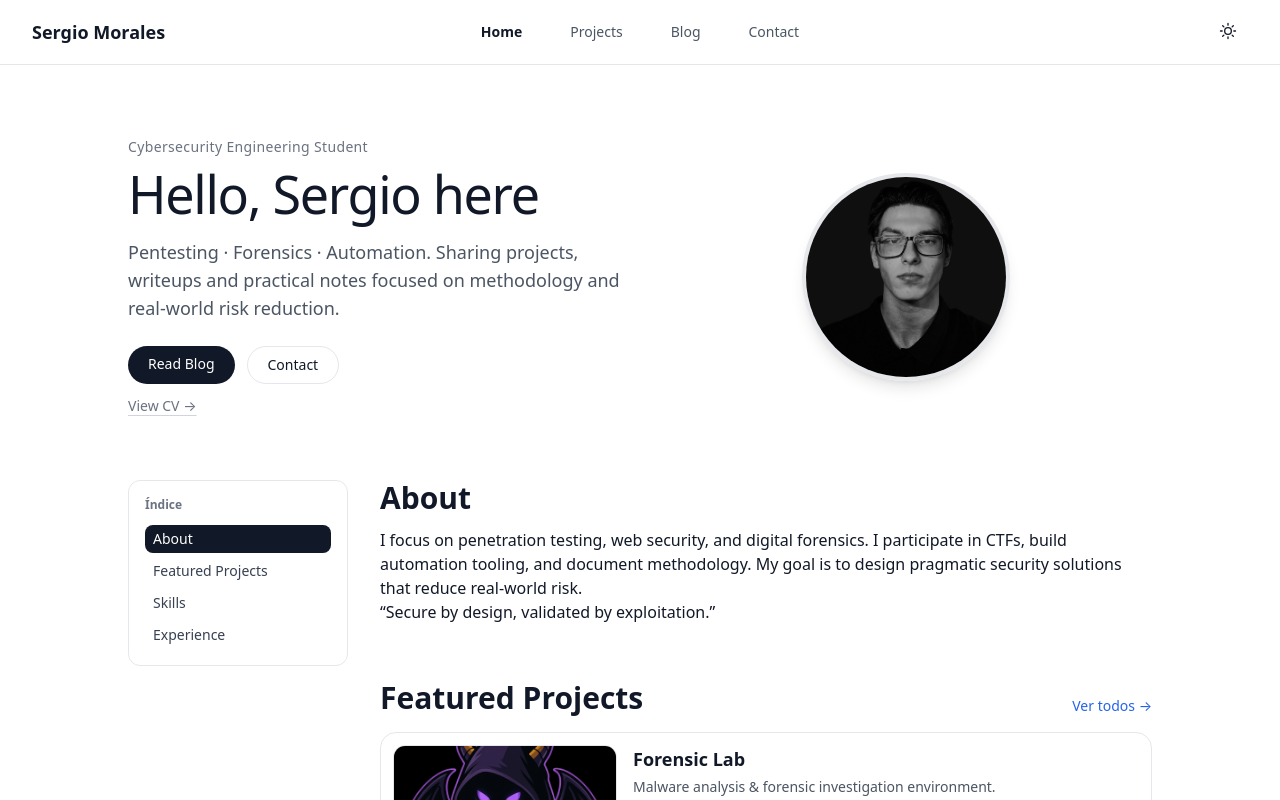
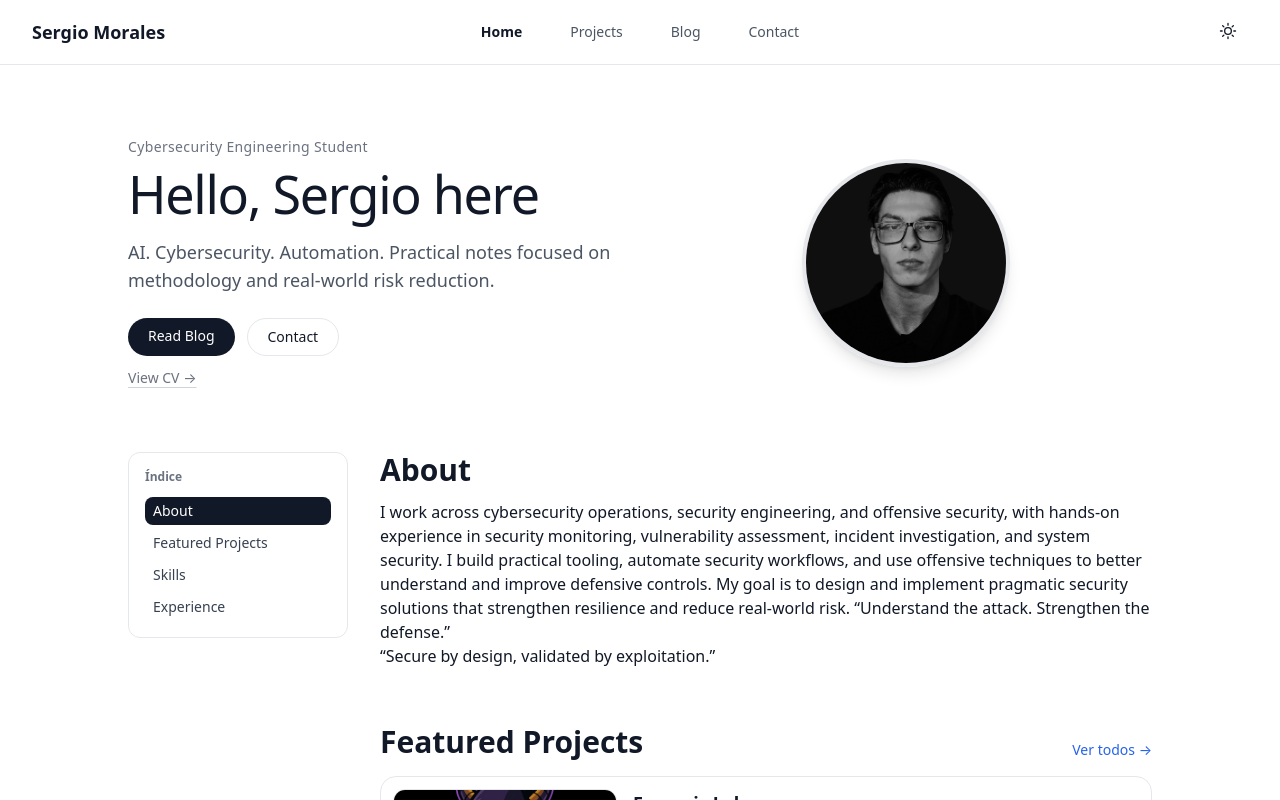
Before and after one commit to sergiomduran/sergiomduran.github.io, a React (Vite) app: page / in a window 1280 px wide. Shown: the top 800 px of the page. Built offline with nearby package versions, Linux system fonts and the light colour scheme.

Commit message:
cambio en about etc

```diff
--- a/src/pages/Home.jsx
+++ b/src/pages/Home.jsx
@@ -121,7 +121,7 @@ export default function Home() {
     </motion.h1>
 
     <motion.p variants={fadeUp(0.1)} className="mt-4 text-lg text-gray-600 dark:text-gray-300 max-w-xl">
-      Pentesting · Forensics · Automation. Sharing projects, writeups and practical notes focused on methodology and real-world risk reduction.
+      AI. Cybersecurity. Automation. Practical notes focused on methodology and real-world risk reduction.
     </motion.p>
 
     <motion.div variants={fadeUp(0.15)} className="mt-6 flex flex-col sm:flex-row gap-3 justify-center lg:justify-start">
@@ -213,9 +213,8 @@ export default function Home() {
               <h2 className="text-2xl md:text-3xl font-semibold mb-3">About</h2>
               <div className="prose dark:prose-invert max-w-none">
                 <p>
-                  I focus on penetration testing, web security, and digital forensics.
-                  I participate in CTFs, build automation tooling, and document methodology.
-                  My goal is to design pragmatic security solutions that reduce real-world risk.
+                  I work across cybersecurity operations, security engineering, and offensive security, with hands-on experience in security monitoring, vulnerability assessment, incident investigation, and system security. I build practical tooling, automate security workflows, and use offensive techniques to better understand and improve defensive controls. My goal is to design and implement pragmatic security solutions that strengthen resilience and reduce real-world risk.
+                  “Understand the attack. Strengthen the defense.”
                 </p>
                 <blockquote><p className="text-base">“Secure by design, validated by exploitation.”</p></blockquote>
               </div>
@@ -300,7 +299,7 @@ export default function Home() {
                     "150+ PortSwigger labs completados.",
                   ],
                   tags: ["AD/Kerberos", "LFI→RCE", "Privilege Escalation"],
-                  links: [{ label: "Writeups", href: "/writeups" }],
+                  links: [{ label: "Writeups", href: "/Contact" }],
                 },
               ].map((item, i, arr) => (
                 <motion.article
```
